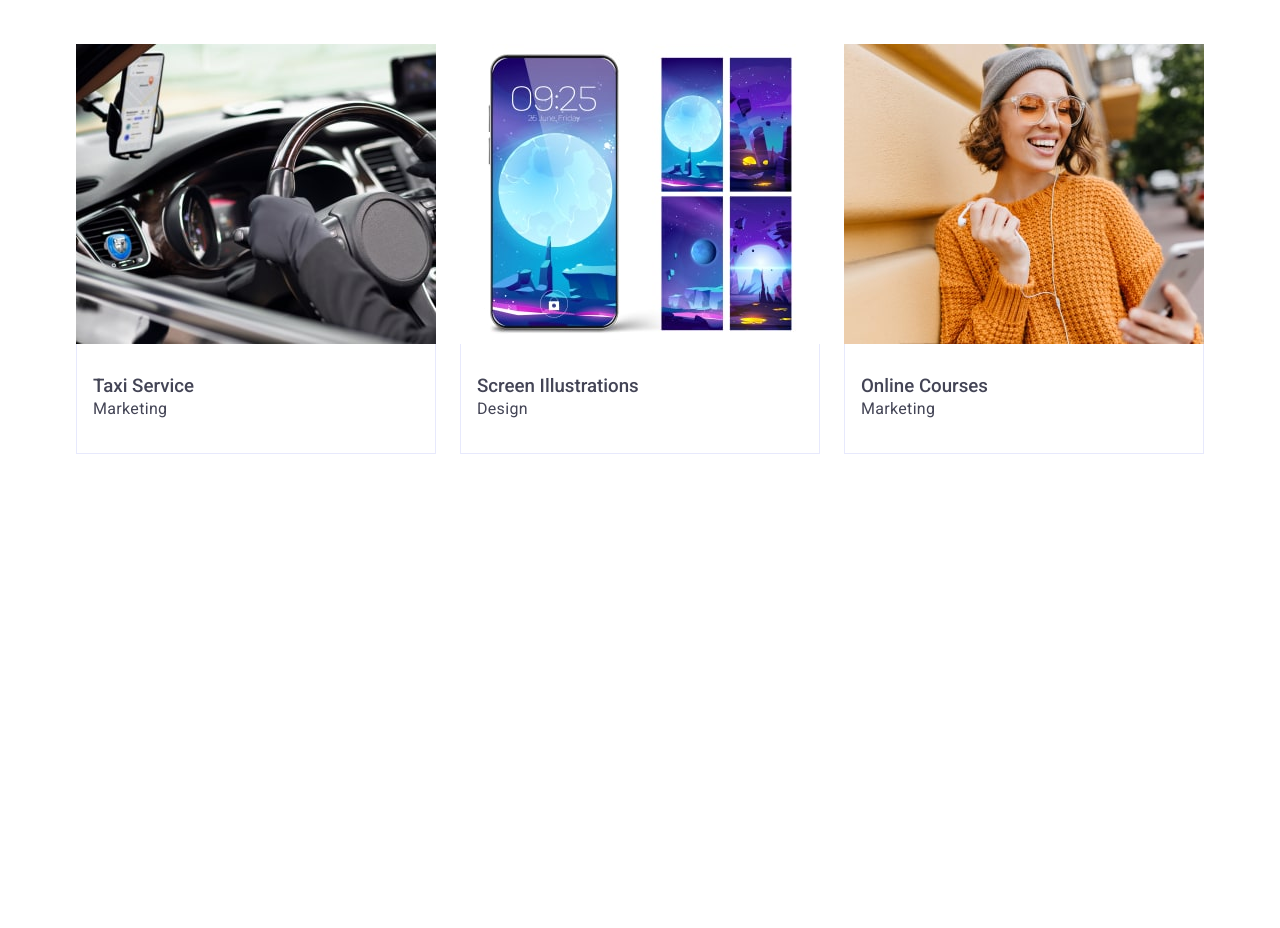
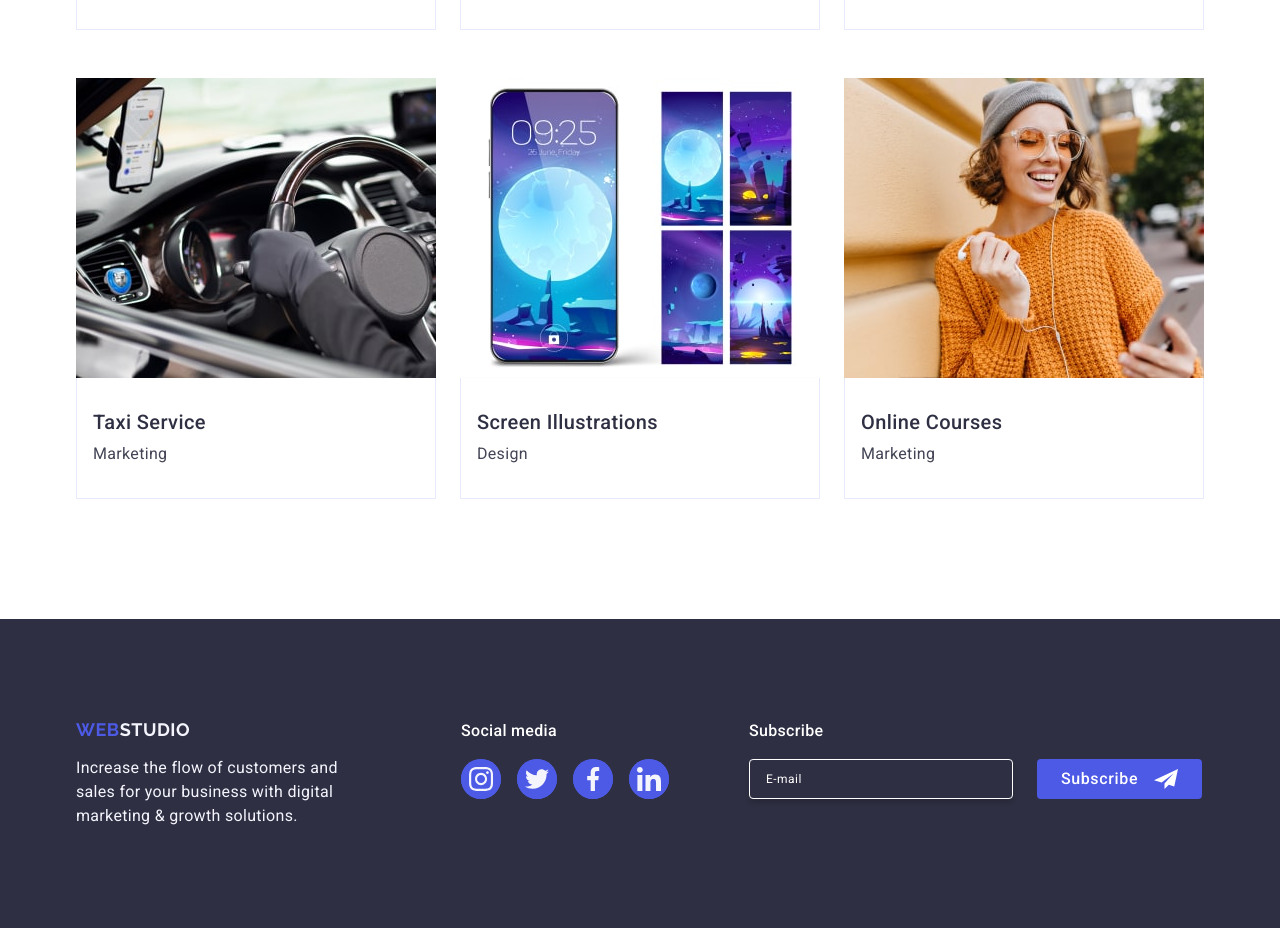
Before and after one commit to tanyyaato/goit-markup-hm-06, a plain HTML site: page index.html in a window 1280 px wide. Shown: the part 2532-3460 px from the top of the page. Before the commit the page ends 3082 px from the top, so only its background shows below. Drawn offline with nearby package versions, Linux system fonts and the light colour scheme.

Commit message:
before i ruined everything

```diff
--- a/css/styles.css
+++ b/css/styles.css
@@ -484,24 +484,24 @@ p {
   margin-bottom: 72px;
 }
 
-.oprtfolio-list {
+.portfolio-list {
   display: flex;
-  flex-wrap: wrap;
-  row-gap: 48px;
-  column-gap: 24px;
+  flex-direction: column;
+  gap: 72px;
 }
 
 .oppoturnity {
   display: block;
+  box-shadow: 0 2px 1px 0 rgba(46, 47, 66, 0.08),
+    0 1px 1px 0 rgba(46, 47, 66, 0.16), 0 1px 6px 0 rgba(46, 47, 66, 0.08);
   transition: box-shadow 250ms cubic-bezier(0.4, 0, 0.2, 1);
-  width: calc((100% - 2 * 24px) / 3);
 }
 .oppoturnity:hover {
   box-shadow: 0 2px 1px 0 rgba(46, 47, 66, 0.08),
     0 1px 1px 0 rgba(46, 47, 66, 0.16), 0 1px 6px 0 rgba(46, 47, 66, 0.08);
 }
 
-.portfolio-image .port-name {
+.port-name {
   margin-bottom: 8px;
   font-size: 20px;
   line-height: 1.2;
@@ -543,22 +543,32 @@ p {
 
 /* ------------------------footer------------------- */
 .footer-effect {
+  padding: 96px 0;
   background-color: #2e2f42;
-  padding: 100px 0;
+  /* padding: 100px 0; */
 }
 .footer-container {
   display: flex;
-  align-items: baseline;
+  flex-direction: column;
+  /* justify-content: space-between; */
+  gap: 72px;
+  /* justify-content: space-between; */
+  /* display: flex;
+  align-items: baseline; */
 }
 .footer-item-link {
   display: flex;
 }
 .footer {
-  margin-right: 120px;
+  display: flex;
+  flex-direction: column;
+  gap: 16px;
 }
 .web-footer {
-  display: inline-block;
-  margin-bottom: 16px;
+  /* display: inline-block; */
+  /* margin-bottom: 16px; */
+  display: flex;
+  justify-content: center;
   font-family: "Raleway", sans-serif;
   font-weight: 700;
   text-transform: uppercase;
@@ -566,6 +576,7 @@ p {
   line-height: 1.17;
   letter-spacing: 0.03em;
   color: #4d5ae5;
+  align-items: center;
 }
 .logo-footer {
   font-family: "Raleway", sans-serif;
@@ -581,7 +592,7 @@ p {
   line-height: 1.5;
   letter-spacing: 0.02em;
   color: #f4f4fd;
-  width: 264px;
+  /* width: 264px; */
 }
 
 .footer-list-text {
@@ -590,11 +601,15 @@ p {
   line-height: 1.5;
   letter-spacing: 0.02em;
   color: #fff;
-  margin-bottom: 16px;
+  /* margin-bottom: 16px; */
 }
 .footer-link {
-  align-items: baseline;
-  margin-right: 80px;
+  display: flex;
+  flex-direction: column;
+  gap: 16px;
+  align-items: center;
+  /* align-items: baseline; */
+  /* margin-right: 80px; */
 }
 
 .footer-list-link {
@@ -630,18 +645,25 @@ p {
 }
 .form-footer {
   display: flex;
-  gap: 24px;
+  flex-direction: column;
+  gap: 16px;
+  /* gap: 24px; */
   justify-content: center;
   align-items: center;
 }
-
+.footer-third-part {
+  display: flex;
+  flex-direction: column;
+  gap: 16px;
+  align-items: center;
+}
 .subscribe-text {
   font-weight: 500;
   font-size: 16px;
   line-height: 1.5;
   letter-spacing: 0.02em;
   color: #fff;
-  margin-bottom: 16px;
+  /* margin-bottom: 16px; */
 }
 .subscribe-send {
 }
@@ -658,6 +680,7 @@ p {
   padding: 8px 16px;
   color: #fff;
   outline: transparent;
+  opacity: 0.3;
 }
 
 .form-email::placeholder {
@@ -902,9 +925,6 @@ p {
     display: flex;
     margin-right: 120px;
   }
-  /* .web {
-    margin-right: 120px;
-  } */
   .nav-list {
     display: flex;
     gap: 40px;
@@ -995,6 +1015,7 @@ p {
   .f-item {
     width: calc((100% - 24px) / 2);
   }
+
   .team-container {
     width: 584px;
   }
@@ -1002,13 +1023,52 @@ p {
     display: flex;
     flex-direction: row;
     flex-wrap: wrap;
-    gap: 24px;
+    column-gap: 24px;
     row-gap: 48px;
     justify-content: center;
     align-items: center;
   }
   .t-item {
     width: calc((100% -24px) / 2);
+  }
+  .portfolio-list {
+    display: flex;
+    flex-direction: row;
+    flex-wrap: wrap;
+    column-gap: 24px;
+    row-gap: 72px;
+  }
+  .oppoturnity {
+    width: calc((100% - 24px) / 2);
+  }
+  .footer-container {
+    display: flex;
+    flex-direction: row;
+    padding-left: 108px;
+    flex-wrap: wrap;
+    gap: 0;
+  }
+  .footer {
+    display: inline-block;
+    margin-right: 24px;
+  }
+  .web-footer {
+    display: inline-block;
+    margin-bottom: 16px;
+  }
+  .footer-text {
+    width: 265px;
+  }
+  .footer-link {
+    align-items: baseline;
+  }
+  .footer-third-part {
+    align-items: flex-start;
+    margin-top: 72px;
+  }
+  .form-footer {
+    flex-direction: row;
+    gap: 24px;
   }
 }
 
@@ -1121,4 +1181,30 @@ p {
   .t-list {
     flex-wrap: nowrap;
   }
+  .portfolio {
+    padding: 120px 0;
+  }
+  .portfolio-list {
+    column-gap: 24px;
+    row-gap: 48px;
+  }
+  .oppoturnity {
+    width: calc((100% - 2 * 24px) / 3);
+    box-shadow: none;
+  }
+  .footer-effect {
+    padding: 100px 0;
+  }
+  .footer {
+    margin-right: 120px;
+  }
+  .footer-link {
+    margin-right: 80px;
+  }
+  .footer-third-part {
+    margin-top: 0;
+  }
+  .form-email {
+    opacity: 1;
+  }
 }
--- a/index.html
+++ b/index.html
@@ -365,20 +365,22 @@
         <section class="portfolio">
             <div class="container">
                 <h2 class="portfolio-name">Our Portfolio</h2>
-                <ul class="oprtfolio-list">
+                <ul class="portfolio-list">
                     <li class="oppoturnity">
                         <div class="opportunity-wrap-text">
                             <picture>
-                                <source srcset="./images/bank-app-min.jpg 1x, ./images/portfolio-desktop-1-2x.jpg 2x"
-                                    media="min-width:1158px">
+                                <source
+                                    srcset="./images/portfolio-desktop-1-1x.jpg 1x, ./images/portfolio-desktop-1-2x.jpg 2x"
+                                    media="(min-width:1158px)">
                                 <source
                                     srcset="./images/tablet/portfolio-tab-1-1x.jpg 1x, ./images/tablet/portfolio-tab-1-2x.jpg 2x"
-                                    media="min-width:768px">
+                                    media="(min-width:768px)">
                                 <source
-                                    srcset="./images/mobile/portfolio-mob-1-1x.jpg 1x, ./images/mobile/portfolio-mob-1-2x.jpg 2x "
-                                    media="max-width:767px">
+                                    srcset="./images/mobile/portfolio-mob-1-1x.jpg 1x, ./images/mobile/portfolio-mob-1-2x.jpg 2x"
+                                    media="(max-width:767px)">
 
-                                <img src="./images/bank-app-min.jpg" alt="Banking App" class="portfolio-image">
+                                <img src="./images/portfolio-desktop-1-1x.jpg" alt="Banking App"
+                                    class="portfolio-image">
                             </picture>
                             <p class="wrap-text">14 Stylish and User-Friendly App Design Concepts · Task Manager App ·
                                 Calorie Tracker App · Exotic Fruit Ecommerce App ·
@@ -394,16 +396,17 @@
                     <li class="oppoturnity">
                         <div class="opportunity-wrap-text">
                             <picture>
-                                <source srcset="./images/img-min.jpg 1x, ./images/portfolio-desktop-2-2x.jpg 2x"
-                                    media="min-width:1158px">
+                                <source
+                                    srcset="./images/portfolio-desktop-2-1x.jpg 1x, ./images/portfolio-desktop-2-2x.jpg 2x"
+                                    media="(min-width:1158px)">
                                 <source
                                     srcset="./images/tablet/portfolio-tab-2-1x.jpg 1x, ./images/tablet/portfolio-tab-2-2x.jpg 2x"
-                                    media="min-width:768px">
+                                    media="(min-width:768px)">
                                 <source
                                     srcset="./images/mobile/portfolio-mob-2-1x.jpg 1x, ./images/mobile/portfolio-mob-2-2x.jpg 2x"
-                                    media="max-width:767px">
-                                <img src="./images/img-min.jpg" alt="Contactless payment" width="360" height="300"
-                                    class="portfolio-image">
+                                    media="(max-width:767px)">
+                                <img src="./images/portfolio-desktop-2-1x.jpg" alt="Contactless payment" width="360"
+                                    height="300" class="portfolio-image">
                             </picture>
 
                             <p class="wrap-text">14 Stylish and User-Friendly App Design Concepts · Task Manager App ·
@@ -422,15 +425,16 @@
                     <li class="oppoturnity">
                         <div class="opportunity-wrap-text">
                             <picture>
-                                <source srcset="./images/pc-app-min.jpg 1x ./images/portfolio-desktop-3-2x.jpg 2x"
-                                    media="min-width:1158px">
+                                <source
+                                    srcset="./images/portfolio-desktop-3-1x.jpg 1x, ./images/portfolio-desktop-3-2x.jpg 2x"
+                                    media="(min-width:1158px)">
                                 <source
                                     srcset="./images/tablet/portfolio-tab-3-1x.jpg 1x, ./images/tablet/portfolio-tab-3-2x.jpg 2x,"
-                                    media="min-width:768px">
+                                    media="(min-width:768px)">
                                 <source
                                     srcset="./images/mobile/portfolio-mob-3-1x.jpg 1x, ./images/mobile/portfolio-mob-3-2x.jpg 2x"
-                                    media="max-width:767px">
-                                <img src="./images/pc-app-min.jpg" alt="PC app" width="360" height="300"
+                                    media="(max-width:767px)">
+                                <img src="./images/portfolio-desktop-3-1x.jpg" alt="PC app" width="360" height="300"
                                     class="portfolio-image">
                             </picture>
                             <p class="wrap-text">14 Stylish and User-Friendly App Design Concepts · Task Manager App ·
@@ -447,16 +451,17 @@
                     <li class="oppoturnity">
                         <div class="opportunity-wrap-text">
                             <picture>
-                                <source scrset="./images/taxi-min.jpg 1x, ./images/portfolio-desktop-4-2x.jpg 2x"
-                                    media="min-width:1158px">
                                 <source
-                                    scrset="./images/tablet/portfolio-tab-4-1x.jpg 1x, ./images/tablet/portfolio-tab-4-2x.jpg 2x"
-                                    media="min-width:768px">
+                                    srcset="./images/portfolio-desktop-4-1x.jpg 1x, ./images/portfolio-desktop-4-2x.jpg 2x"
+                                    media="(min-width:1158px)">
                                 <source
-                                    scrset="./images/mobile/portfolio-mob-4-1x.jpg 1x, ./images/mobile/portfolio-mob-4-2x.jpg 2x,"
-                                    media="max-width:767px">
+                                    srcset="./images/tablet/portfolio-tab-4-1x.jpg 1x, ./images/tablet/portfolio-tab-4-2x.jpg 2x"
+                                    media="(min-width:768px)">
+                                <source
+                                    srcset="./images/mobile/portfolio-mob-4-1x.jpg 1x, ./images/mobile/portfolio-mob-4-2x.jpg 2x,"
+                                    media="(max-width:767px)">
 
-                                <img src="./images/taxi-min.jpg" alt="taxi" width="360" height="300"
+                                <img src="./images/portfolio-desktop-4-1x.jpg" alt="taxi" width="360" height="300"
                                     class="portfolio-image">
                             </picture>
 
@@ -473,16 +478,17 @@
                     <li class="oppoturnity">
                         <div class="opportunity-wrap-text">
                             <picture>
-                                <source scrset="./images/screen-ill-min.jpg 1x, ./images/portfolio-desktop-5-2x.jpg 2x"
-                                    media="min-width:1158px">
                                 <source
-                                    scrset="./images/tablet/portfolio-tab-5-1x.jpg 1x, ./images/tablet/portfolio-tab-5-2x.jpg 2x"
-                                    media="min-width:768px">
+                                    srcset="./images/portfolio-desktop-5-1x.jpg 1x, ./images/portfolio-desktop-5-2x.jpg 2x"
+                                    media="(min-width:1158px)">
                                 <source
-                                    scrset="./images/mobile/portfolio-mob-5-1x.jpg 1x, ./images/mobile/portfolio-mob-5-2x.jpg 2x"
-                                    media="max-width:767px">
-                                <img src="./images/screen-ill-min.jpg" alt="illustration " width="360" height="300"
-                                    class="portfolio-image">
+                                    srcset="./images/tablet/portfolio-tab-5-1x.jpg 1x, ./images/tablet/portfolio-tab-5-2x.jpg 2x"
+                                    media="(min-width:768px)">
+                                <source
+                                    srcset="./images/mobile/portfolio-mob-5-1x.jpg 1x, ./images/mobile/portfolio-mob-5-2x.jpg 2x"
+                                    media="(max-width:767px)">
+                                <img src="./images/portfolio-desktop-5-1x.jpg" alt="illustration " width="360"
+                                    height="300" class="portfolio-image">
                             </picture>
                             <p class="wrap-text">14 Stylish and User-Friendly App Design Concepts · Task Manager App ·
                                 Calorie Tracker App · Exotic Fruit Ecommerce App ·
@@ -498,15 +504,15 @@
                         <div class="opportunity-wrap-text">
                             <picture>
                                 <source
-                                    scrset="./images/online-courses-min.jpg 1x, ./images/portfolio-desktop-6-2x.jpg 2x"
-                                    media="min-width:1158px">
+                                    srcset="./images/portfolio-desktop-6-1x.jpg 1x, ./images/portfolio-desktop-6-2x.jpg 2x"
+                                    media="(min-width:1158px)">
                                 <source
-                                    scrset="./images/tablet/portfolio-tab-6-1x.jpg 1x, ./images/tablet/portfolio-tab-6-2x.jpg 2x"
-                                    media="min-width:768px">
+                                    srcset="./images/tablet/portfolio-tab-6-1x.jpg 1x, ./images/tablet/portfolio-tab-6-2x.jpg 2x"
+                                    media="(min-width:768px)">
                                 <source
-                                    scrset="./images/mobile/portfolio-mob-6-1x.jpg 1x, ./images/mobile/portfolio-mob-6-2x.jpg 2x"
-                                    media="max-width:767px">
-                                <img src="./images/online-courses-min.jpg" alt="online education" width="360"
+                                    srcset="./images/mobile/portfolio-mob-6-1x.jpg 1x, ./images/mobile/portfolio-mob-6-2x.jpg 2x"
+                                    media="(max-width:767px)">
+                                <img src="./images/portfolio-desktop-6-1x.jpg" alt="online education" width="360"
                                     height="300" class="portfolio-image">
                             </picture>
 
@@ -526,7 +532,7 @@
         </section>
     </main>
     <!-- footer----- -->
-    <!-- <footer class="footer-effect">
+    <footer class="footer-effect">
         <div class="container footer-container ">
             <div class="footer">
                 <a class="web-footer" href="./index.html">Web<span class="logo-footer">Studio</span></a>
@@ -583,9 +589,8 @@
                 </form>
             </div>
         </div>
-
-
-    </footer> -->
+    </footer>
+    <!-- modal-window -->
     <div class="backdrop  ">
         <div class="modal ">
             <button class="modal-close-btn" type="button">
```
Also changed, not shown: images/portfolio-desktop-1-1x-min.jpg (deleted), images/portfolio-desktop-1-1x.jpg (renamed from images/bank-app-min.jpg), images/portfolio-desktop-2-1x.jpg (renamed from images/img-min.jpg), images/portfolio-desktop-3-1x.jpg (renamed from images/pc-app-min.jpg), images/portfolio-desktop-4-1x.jpg (renamed from images/taxi-min.jpg), images/portfolio-desktop-5-1x.jpg (renamed from images/screen-ill-min.jpg), images/portfolio-desktop-5-2x.jpg (renamed from images/portfolio-desktop-2x.jpg), images/portfolio-desktop-6-1x.jpg (renamed from images/online-courses-min.jpg).
